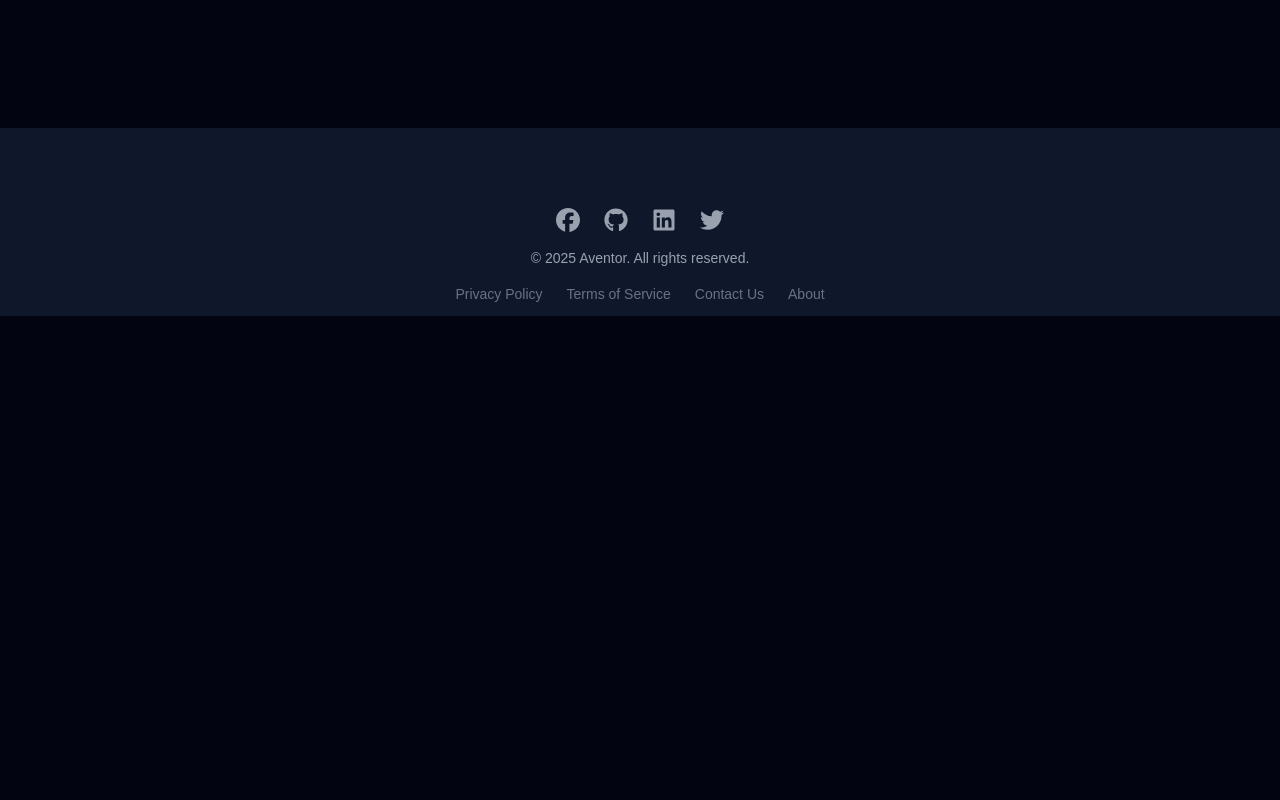
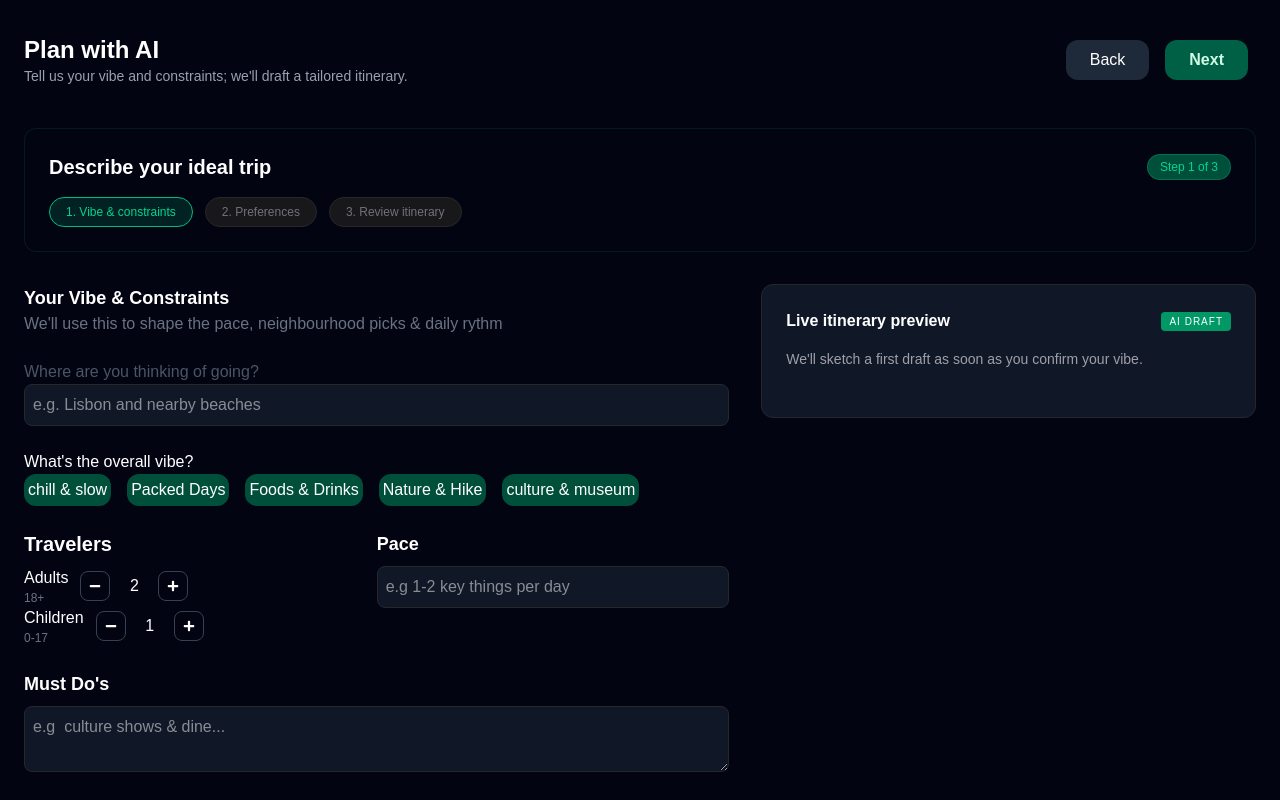
Before and after one commit to LAZY-SAI/Yatrica, a React (Vite) app in the folder Frontend/: page /AiPlan in a window 1280 px wide. Built offline with nearby package versions, Linux system fonts and the light colour scheme; no server answers; a web font is replaced by a local one.

Commit message:
added additional routes and upadted the Aiplanner dash

```diff
--- a/Frontend/src/App.jsx
+++ b/Frontend/src/App.jsx
@@ -8,6 +8,7 @@ import Footer from "./section/Footer";
 import Userdash from "./pages/user/UserDash";
 import UserRoutes from "./routes/UserRoute";
 import AdminRoutes from "./routes/AdminRoute";
+import AiRoute from "./routes/AiRoute";
 import Nav from "./components/Nav";
 import Discover from "./pages/user/discover/Discover";
 import Post from "./pages/user/post/Post";
@@ -33,7 +34,9 @@ const App = () => {
     "/plan/set",
     "/plan/preview",
     "/plan/myplan",
-    "/plan/AiPlan"
+    "/AiPlan",
+    "/AiPlan/preference",
+    "/AiPlan/Review"
   ];
 
   const showNavRoutes = [
@@ -68,7 +71,7 @@ const App = () => {
 
           {/* User planning routes with wildcard */}
           <Route path="/plan/*" element={<UserRoutes />} />
-
+          <Route path="/AiPlan/*" element={<AiRoute />} />
           <Route path="/posts" element={<Post />} />
           <Route path="/profile" element={<Profile />} />
 
--- a/Frontend/src/pages/user/plan/AI/AI.jsx
+++ b/Frontend/src/pages/user/plan/AI/AI.jsx
@@ -1,26 +1,125 @@
-import React from 'react'
+import { FaArrowLeft, FaMinus, FaPlus } from "react-icons/fa";
+import { useState } from "react";
 import { useNavigate } from "react-router-dom";
+import AiLayout from "./AiLayout";
 const AI = () => {
-    const navigate = useNavigate();
+  const [adults, setAdults] = useState(2);
+  const [children, setChildren] = useState(1);
+
+  const Vibes = [
+    { id: 1, name: "chill & slow" },
+    { id: 2, name: "Packed Days" },
+    { id: 3, name: "Foods & Drinks" },
+    { id: 4, name: "Nature & Hike" },
+    { id: 5, name: "culture & museum" },
+  ];
+
   return (
-    <div className='max-w-7xl flex flex-col'>
-     <header className="max-w-6xl mx-auto flex justify-between items-center mb-10">
-        <div className="flex items-center gap-4">
-          <button
-            onClick={() => navigate(-1)}
-            className="p-3 rounded-full hover:bg-gray-800 transition-colors"
-          >
-            <FaArrowLeft className="text-white-400" />
-          </button>
-          <div>
-            <h1 className="text-3xl font-bold">Ai Planner</h1>
-            <p className="text-gray-400 text-sm">Tell Your Preferences and Ai will generate the itineraries for You</p>
+    <AiLayout currentStep={1}>
+      <div className="space-y-6 col-span-6">
+        <section className="w-full">
+          <h2 className=" font-bold text-lg">Your Vibe & Constraints</h2>
+          <p className="text-m text-gray-500">
+            We'll use this to shape the pace, neighbourhood picks & daily rythm{" "}
+          </p>
+        </section>
+
+        <div>
+          <label className="text-m text-gray-600">
+            Where are you thinking of going?
+          </label>
+          <input
+            type="text"
+            placeholder="e.g. Lisbon and nearby beaches"
+            className="w-full bg-gray-900 border border-zinc-800 p-2 rounded-lg focus:outline-none focus:border-emerald-500"
+          />
+        </div>
+        <div>
+          <label>What's the overall vibe?</label>
+          <div className="gap-4 flex">
+            {Vibes.map((items) => {
+              return (
+                <div
+                  key={items.id}
+                  className="p-1 bg-emerald-900 rounded-xl items-center text-center"
+                >
+                  <p>{items.name}</p>
+                </div>
+              );
+            })}
           </div>
         </div>
-      </header>
 
-    </div>
-  )
-}
+        <div className="grid grid-cols-2">
+          <div>
 
-export default AI
+            <h2 className="text-xl font-semibold mb-2">Travelers</h2>
+            <div className="flex gap-3  items-center">
+              <div>
+                <p className="font-medium">Adults</p>
+                <p className="text-xs text-gray-500">18+</p>
+              </div>
+              <div className="flex items-center gap-4">
+                <button
+                  onClick={() => setAdults(Math.max(1, adults - 1))}
+                  className="p-2 border border-gray-700 rounded-lg hover:bg-gray-800"
+                >
+                  <FaMinus size={12} />
+                </button>
+                <span className="w-4 text-center">{adults}</span>
+                <button
+                  onClick={() => setAdults(adults + 1)}
+                  className="p-2 border border-gray-700 rounded-lg hover:bg-gray-800"
+                >
+                  <FaPlus size={12} />
+                </button>
+              </div>
+            </div>
+            <div className="flex gap-3 items-center">
+              <div>
+                <p className="font-medium">Children</p>
+                <p className="text-xs text-gray-500">0-17</p>
+              </div>
+              <div className="flex items-center gap-4">
+                <button
+                  onClick={() => setChildren(Math.max(0, children - 1))}
+                  className="p-2 border border-gray-700 rounded-lg hover:bg-gray-800"
+                >
+                  <FaMinus size={12} />
+                </button>
+                <span className="w-4 text-center">{children}</span>
+                <button
+                  onClick={() => setChildren(children + 1)}
+                  className="p-2 border border-gray-700 rounded-lg hover:bg-gray-800"
+                >
+                  <FaPlus size={12} />
+                </button>
+              </div>
+            </div>
+          </div>
+
+        <div className="flex flex-col gap-2">
+          <label className="font-semibold text-lg">Pace</label>
+          <input
+            type="text"
+            placeholder="e.g 1-2 key things per day"
+            className="w-full bg-gray-900 border border-zinc-800 p-2 rounded-lg focus:outline-none focus:border-emerald-500"
+          />
+        </div>
+        </div>
+
+
+        <div className="flex flex-col gap-2">
+          <label className="font-semibold text-lg">Must Do's</label>
+          <textarea
+            type="text"
+            placeholder="e.g  culture shows & dine..."
+            className="w-full bg-gray-900 border border-zinc-800 p-2 rounded-lg focus:outline-none focus:border-emerald-500"
+          />
+        </div>
+      </div>
+    </AiLayout>
+  );
+};
+
+export default AI;
--- a/Frontend/src/pages/user/plan/AI/AiLayout.jsx
+++ b/Frontend/src/pages/user/plan/AI/AiLayout.jsx
@@ -1,29 +1,62 @@
-import { FaArrowLeft } from 'react-icons/fa'; // Fixed import
- import { useNavigate } from 'react-router-dom';
+import { FaArrowLeft } from 'react-icons/fa';
+import { Link, useLocation, useNavigate } from 'react-router-dom';
 
-const AiLayout = ({ children, title, subtitle, currentStep = 1 }) => {
-    const navigate = useNavigate()
+const AiLayout = ({ children, currentStep = 1 }) => {
+  const navigate = useNavigate();
+  const location = useLocation();
 
   const options = [
-    { id: 1, name: "1. Vibe & constraints" },
-    { id: 2, name: "2. Preferences" },
-    { id: 3, name: "3. Review itinerary" }
+    { id: 1, name: "1. Vibe & constraints", path: '/AiPlan' },
+    { id: 2, name: "2. Preferences", path: "/AiPlan/preference" },
+    { id: 3, name: "3. Review itinerary", path: "/AiPlan/Review" }
   ];
 
+
+  const handleNext = () => {
+    const nextStep = options.find(opt => opt.id === currentStep + 1);
+    if (nextStep) {
+      navigate(nextStep.path);
+    } else {
+
+      console.log("Final step reached!");
+    }
+  };
+
   return (
-    <div className="min-h-screen bg-black text-white p-6">
+    <div className="min-h-screen text-white p-6">
       {/* 1. Top Header */}
       <header className="max-w-7xl mx-auto flex justify-between items-center mb-8">
         <div>
           <h1 className="text-2xl font-bold">Plan with AI</h1>
           <p className="text-gray-400 text-sm">Tell us your vibe and constraints; we'll draft a tailored itinerary.</p>
         </div>
-        <button className="text-sm font-medium hover:underline">Start over</button>
+
+
+        {/* Navigation Buttons */}
+        <div className='flex p-2 gap-4 py-4'>
+          <button
+            className='bg-gray-800 rounded-xl px-6 py-2 hover:bg-gray-700 transition-colors'
+            onClick={() => navigate(-1)}
+          >
+            Back
+          </button>
+
+          <button
+            onClick={handleNext}
+            className={`font-semibold p-2 px-6 rounded-xl transition-colors ${
+              currentStep === 3
+              ? 'bg-emerald-500 text-white' // Final step style
+              : 'bg-emerald-800 text-emerald-100 hover:bg-emerald-700'
+            }`}
+          >
+            {currentStep === 3 ? 'Finish' : 'Next'}
+          </button>
+        </div>
       </header>
 
       <main className="max-w-7xl mx-auto">
         {/* 2. Step Header Section */}
-        <section className="bg-[#0a0f0d] border border-emerald-900/30 p-6 rounded-xl mb-8">
+        <section className="border border-emerald-900/30 p-6 rounded-xl mb-8">
           <div className="flex justify-between items-center mb-4">
             <h2 className="text-xl font-semibold">Describe your ideal trip</h2>
             <span className="bg-emerald-900 text-emerald-400 text-xs px-3 py-1 rounded-full border border-emerald-500/30">
@@ -31,7 +64,7 @@ const AiLayout = ({ children, title, subtitle, currentStep = 1 }) => {
             </span>
           </div>
 
-          {/* Horizontal Step Pills */}
+          {/* Changed from <Link> to <div> as Link requires a 'to' prop */}
           <div className="flex gap-3">
             {options.map((item) => (
               <div
@@ -49,34 +82,23 @@ const AiLayout = ({ children, title, subtitle, currentStep = 1 }) => {
 
         {/* 3. Main Content Grid */}
         <div className="grid grid-cols-1 lg:grid-cols-12 gap-8">
-          {/* Left Side */}
           <section className="lg:col-span-7">
             {children}
           </section>
 
-          {/* Right Side:  */}
-          <aside className="lg:col-span-5 bg-zinc-900/50 border border-zinc-800 p-6 rounded-xl h-fit">
+          <aside className="lg:col-span-5 bg-gray-900 border border-zinc-800 p-6 rounded-xl h-fit">
             <div className="flex justify-between items-center mb-4">
               <h3 className="font-bold">Live itinerary preview</h3>
               <span className="bg-emerald-600 text-[10px] uppercase tracking-widest px-2 py-0.5 rounded text-white">AI Draft</span>
             </div>
             <p className="text-zinc-400 text-sm mb-6">We'll sketch a first draft as soon as you confirm your vibe.</p>
-
-            {/* Placeholder for Preview Items */}
             <div className="space-y-4">
-                <div className="bg-zinc-800/50 p-4 rounded-lg border border-zinc-700">
-                    <h4 className="font-medium text-sm">Day 1 - Alfama & viewpoints</h4>
-                    <p className="text-xs text-zinc-500 mt-1">Slow arrival, sunset miradouros...</p>
-                </div>
-
+               {/* Preview content goes here */}
             </div>
           </aside>
         </div>
 
-        <div className='flex p-2 gap-4'>
-            <button className='bg-gray-800 '
-            onClick={()=>navigate(-1)}>Back</button>
-        </div>
+
       </main>
     </div>
   );
--- /dev/null
+++ b/Frontend/src/pages/user/plan/AI/Prefence.jsx
@@ -0,0 +1,11 @@
+import AiLayout from "./AiLayout"
+
+const Prefence = () => {
+  return (
+   <AiLayout currentStep={2}>
+
+   </AiLayout>
+  )
+}
+
+export default Prefence
--- a/Frontend/src/pages/user/plan/Plan.jsx
+++ b/Frontend/src/pages/user/plan/Plan.jsx
@@ -48,7 +48,7 @@ const Plan = () => {
         name: "Plan with AI",
         icon: "brain",
         description:"Tell us the vibe and constraints; get a tailored itinerary",
-          Link:"/plan/AiPlan"
+          Link:"/AiPlan"
       },
       {
         id: 3,
--- /dev/null
+++ b/Frontend/src/routes/AiRoute.jsx
@@ -0,0 +1,14 @@
+import { Routes, Route } from 'react-router-dom';
+import Ai from '../pages/user/plan/AI/AI'
+import Prefence from '../pages/user/plan/AI/Prefence';
+const AiRoute = () => {
+  return (
+  <Routes>
+    <Route  index element={<Ai/>}/>
+    <Route path='preference' element={<Prefence/>}/>
+    {/* <Route path='Review' element ={<Review/>}/> */}
+  </Routes>
+  )
+}
+
+export default AiRoute
--- a/Frontend/src/routes/UserRoute.jsx
+++ b/Frontend/src/routes/UserRoute.jsx
@@ -4,7 +4,7 @@ import Create from '../pages/user/plan/Create';
 import SetTripDetails from '../pages/user/plan/Set'
 import Preview from '../pages/user/plan/Preview'
 import UserPlan from '../pages/user/plan/UserPlan'
-import Ai from '../pages/user/plan/AI/AI'
+
 const UserRoutes = () => {
   return (
     <Routes>
@@ -17,7 +17,7 @@ const UserRoutes = () => {
       <Route path="set" element={<SetTripDetails />}/>
       <Route path="preview" element={<Preview/>}/>
       <Route path="myplan" element={<UserPlan/>}/>
-      <Route path="AiPlan" element={<Ai/>}/>
+
     </Routes>
   );
 };
```
Also changed, not shown: Frontend/src/components/Nav.jsx (+26 -3 lines).
